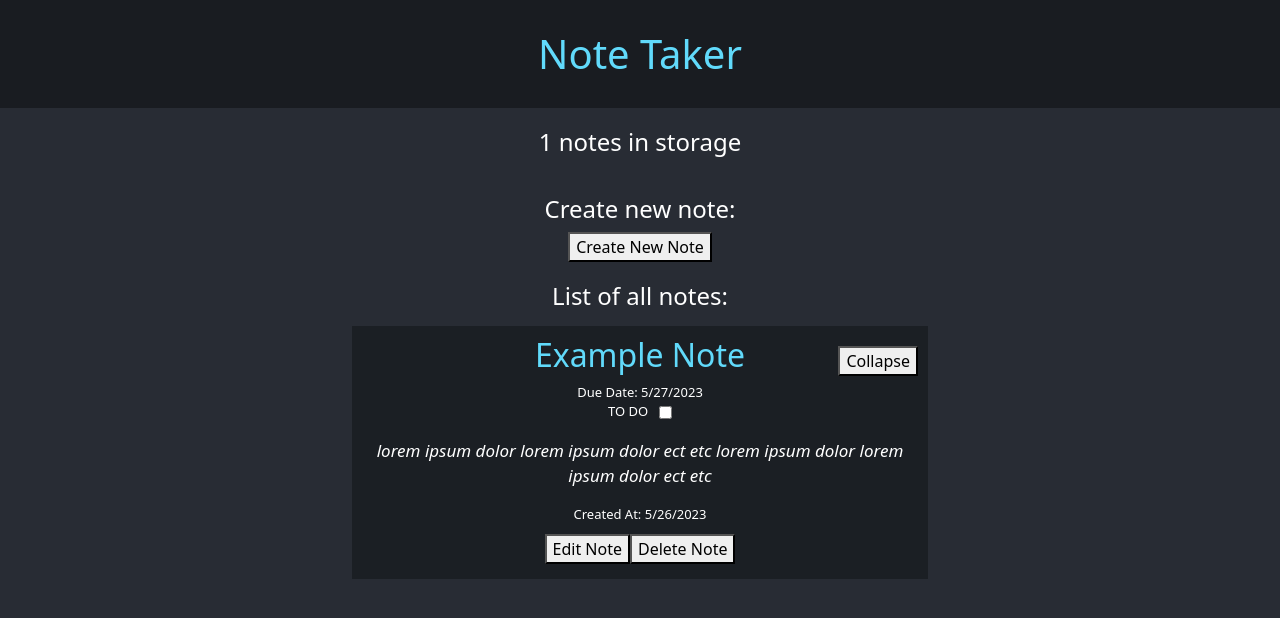
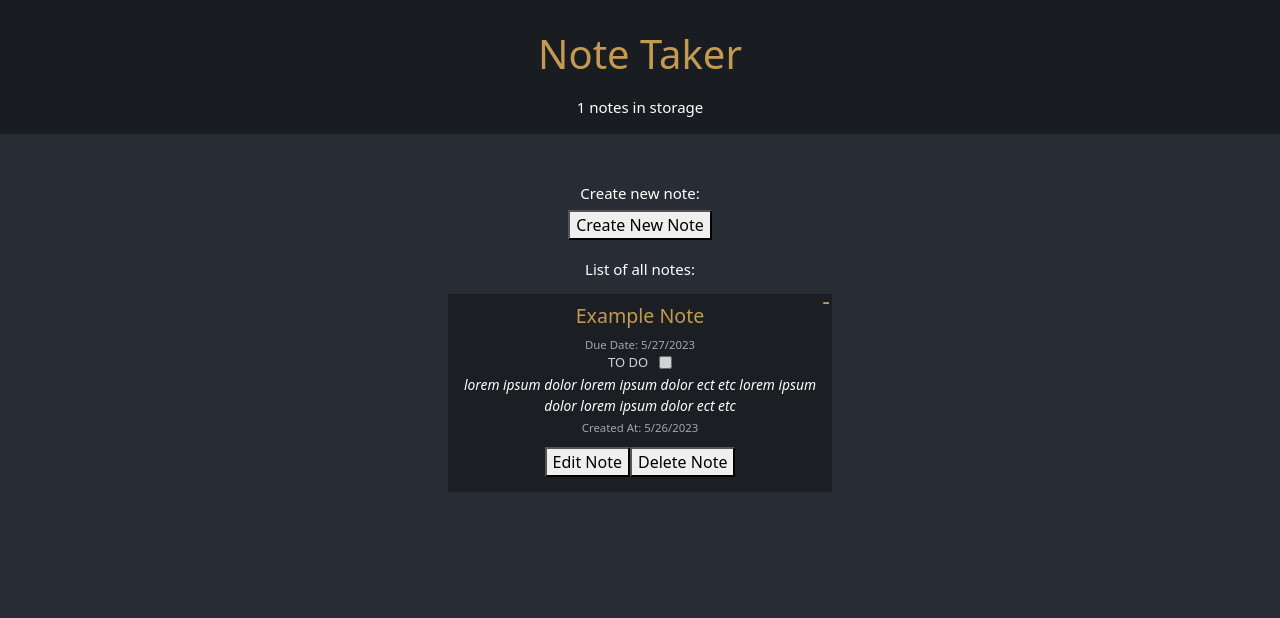
Before and after one commit to SheaDuffy13/note-taker, a React (Create React App) app: page / in a window 1280 px wide. Shown: the top 618 px of the page. Built offline with nearby package versions, Linux system fonts and the light colour scheme.

Commit message:
Style change & title character limit

```diff
--- a/src/App.css
+++ b/src/App.css
@@ -21,8 +21,12 @@ header {
  display: contents;
 }
 
+.HomeDiv h4 {
+  font-size: 15px;
+}
+
 .App h1 {
-  color: #61dafb;
+  color: #c49a52;
   margin: 20px;
 }
 
@@ -34,34 +38,39 @@ p {
   margin-top: 30px;
 }
 
-.list-all-notes-title {
+.existing-notes-title {
   margin-top: 20px;
 }
 
 .date {
-  font-size: calc(5px + 1vmin);
+  font-size: calc(5px + 0.8vmin);
   margin: 0;
+  opacity: 60%;
 }
 
 .completionStatus {
   display: flex;
   justify-content: center;
+  opacity: 80%;
+  /* color: #ffffffd8; */
 }
 
 .completionStatus input {
-  margin-bottom: 15px;
   margin-left: 11px;
 }
 
 .completionStatus p {
   font-size: calc(5px + 1vmin);
+  margin-bottom: 0px;
 }
 
 .Note {
   background-color: #1b1f24;
   padding: 10px;
   padding-bottom: 15px;
-  width: 45vw;
+  max-width: 30vw;
+  min-width: 20vw;
+  /* width: 30vw; */
   margin: 8px;
 
   display: flex;
@@ -71,7 +80,8 @@ p {
 }
 
 .Note h2 {
-  color: #61dafb;
+  color: #c49a52;
+  font-size: calc(10px + 1.2vmin);
 }
 
 .Note form {
@@ -93,8 +103,10 @@ p {
 }
 
 .noteDescription  {
-  font-size: calc(5px + 1.5vmin);
+  font-size: calc(5px + 1.1vmin);
   font-style: italic;
+  margin: 3px;
+
 }
 
 .Note Button {
@@ -113,14 +125,19 @@ p {
   margin-right: 10px;
 }
 
-.minimize-button {
+.minimize-button button {
     position: absolute;
-    top: 10px;
-    right: 10px;
+    top: -23px;
+    right: -4px;
+    color:#c49a52;
+    background: none;
+    border: none;
+    outline: none;
+    font-size: 24px;
 }
 
 /* error: empty text field */
 input::placeholder,
 textarea::placeholder {
-    color: rgb(222, 37, 37);
+    color: #de2525;
 }
--- a/src/components/NoteDisplay.jsx
+++ b/src/components/NoteDisplay.jsx
@@ -22,7 +22,7 @@ export default function NoteDisplay(props){
 
     return(
         <div>
-            <h2 className="note-title" style={{color: localNote.isCompleted ? "#386d7b" : null}}>{localNote.title}</h2>
+            <h2 className="note-title" style={{color: localNote.isCompleted ? "#c49a529b" : null}}>{localNote.title}</h2>
             <p className="date">Due Date: {new Date(localNote.dueDate).toLocaleDateString()}</p>
             <div className="completionStatus">
                 <p>{localNote.isCompleted ? "COMPLETE" : "TO DO"}</p>
@@ -31,12 +31,11 @@ export default function NoteDisplay(props){
 
             {/* minimize notes */}
             <div className="minimize-button">
-                <button onClick={() => setShowNoteDetails(!showNoteDetails)}>{showNoteDetails ? "Collapse" : "Expand"} </button>
+                <button onClick={() => setShowNoteDetails(!showNoteDetails)}>{showNoteDetails ? "-" : "+"} </button>
             </div>
             {showNoteDetails && (
                 <>
                     <p className="noteDescription">{localNote.description}</p>
-
                     <p className="date">Created At: {new Date(localNote.createdAtDate).toLocaleDateString()}</p>
                     {/* Edit note button */}
                     <button onClick={() => props.toggleEditMode()}>Edit Note</button>
--- a/src/components/NoteForm.jsx
+++ b/src/components/NoteForm.jsx
@@ -73,11 +73,10 @@ export default function NoteForm(props){
             {errorMessage && <p>{errorMessage}</p>}
             <form>
                 <label>Title: </label>
-                <input type="text" name="title" value={localTitle} placeholder={errorMessage} onChange={(event) => setLocalTitle(event.target.value)} />
+                <input type="text" name="title" value={localTitle} placeholder={errorMessage} maxLength={60} onChange={(event) => setLocalTitle(event.target.value)} />
 
                 <label>Description: </label>
                 <textarea name="description" value={localDescription} placeholder={errorMessage} onChange={(event) => setLocalDescription(event.target.value)} />
-                {/* <input type="text" name="description" value={localDescription} onChange={(event) => setLocalDescription(event.target.value)} /> */}
 
                 <div className="due-date-container">
                 <label>Due Date: </label>
--- a/src/pages/Homepage.jsx
+++ b/src/pages/Homepage.jsx
@@ -19,15 +19,15 @@ export default function Homepage(){
         <div className="HomeDiv">
             <header>
                 <h1>Note Taker</h1>
+                <h4>{globalNotesData.length} notes in storage</h4>
             </header>
 
-            <h4>{globalNotesData.length} notes in storage</h4>
 
             <h4 className="create-note-Title">Create new note: </h4>
             <button onClick={() => setShowNewNoteForm(!showNewNoteForm)}>{showNewNoteForm ? "Minimize" : "Create New Note"} </button>
             {showNewNoteForm && <NoteForm toggleEditMode={toggleEditMode}/>}
 
-            <h4 className="list-all-notes-title">List of all notes: </h4>
+            <h4 className="existing-notes-title">List of all notes: </h4>
                  {/* {globalNotesData.map((note) =>{ */}
                 {globalNotesData.slice().sort((a, b) => b.createdAtDate - a.createdAtDate).map((note) =>{
                     return(
```
Lines whose indentation alone changed are shown as unchanged.
